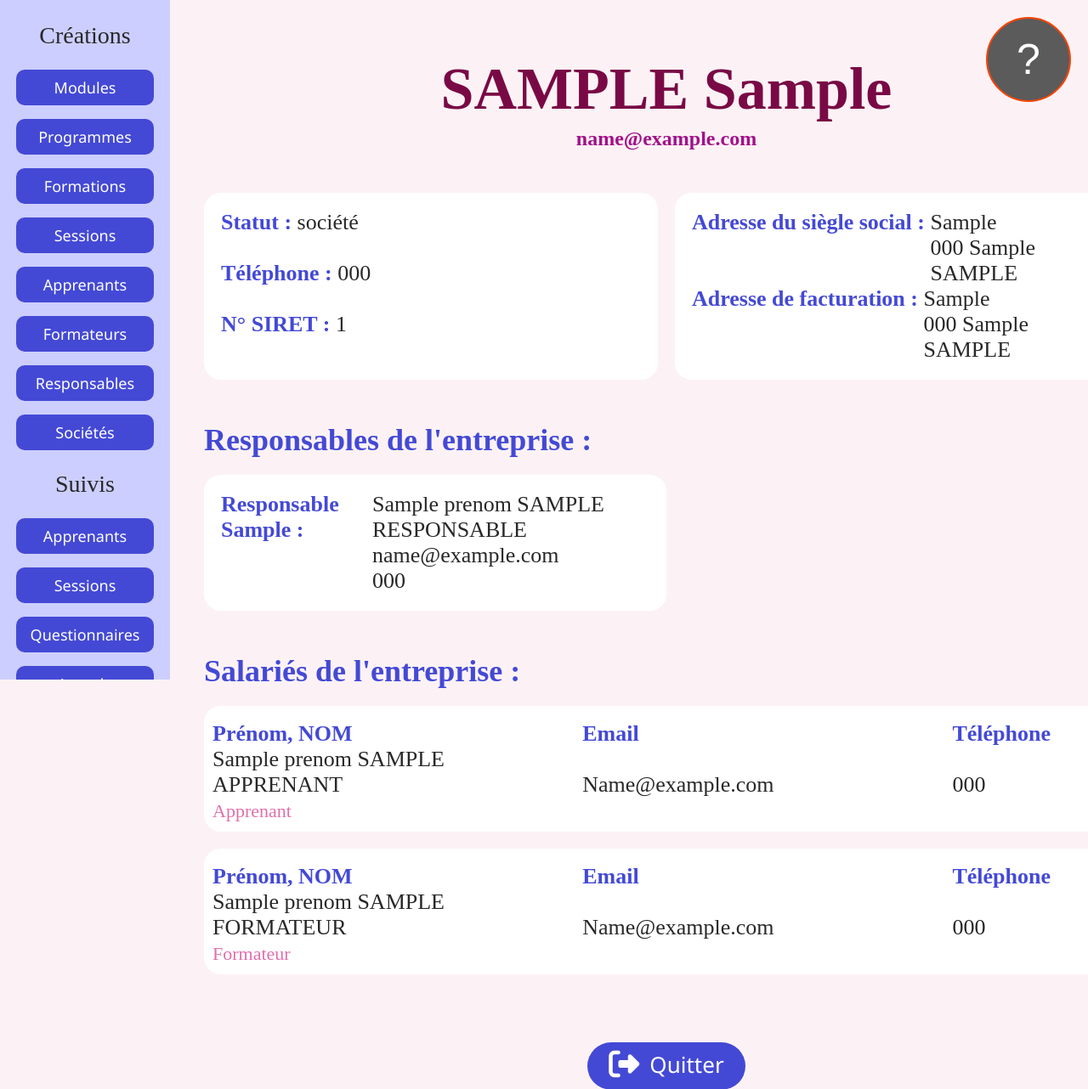
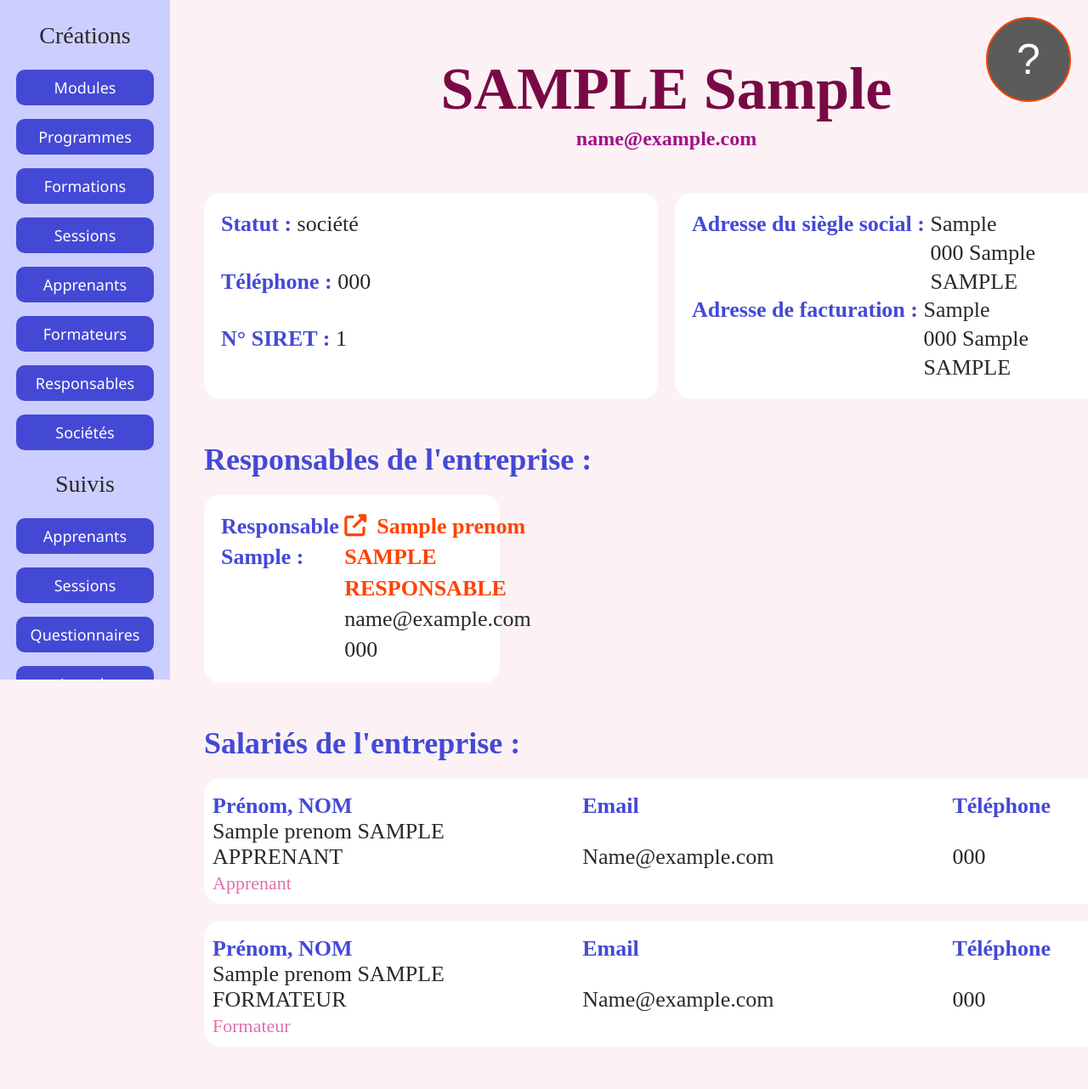
Before and after one commit to Goldorakor/SfFormagestion, a Symfony app: template templates/societe/show.html.twig in a window 1280 px wide. Shown: the top 1282 px of the page at 85% size. Run offline with Twig, Linux system fonts and the light colour scheme; the template is opened without the code that fills it: most values are stand-ins (such as "Sample title", 1, 10 or a date in 2020); some libraries are stand-ins or nearby versions.

Commit message:
les liens cliquables et les bandeaux cliquables dans les vues de détails ont été harmonisés : orange et violet respectivement (pour les 5 vues)

```diff
--- a/public/css/style.css
+++ b/public/css/style.css
@@ -362,30 +366,31 @@ VUES DE DETAILS
   border-radius: 20px;
   font-size: 26px;
   padding: 20px;
+  line-height: 1.3; /* Augmente l'espacement entre les lignes */
 }
 
 
 .details-responsables {
   display: flex;
   flex-direction: row;
+  justify-content: space-between; /* répartit uniformément avec des espaces entre */
   width: 100%;
-  justify-content: left; /* center pose des soucis */
   align-items: stretch; /* center => stretch : force les div à avoir la même hauteur */
   margin: 0px;
   gap: 20px;
-  flex-wrap: wrap; /* pour que le 3eme rectangle se place correctement en dessous aligné à gauche */
+  /* flex-wrap: wrap;  pour que le 3eme rectangle se place correctement en dessous aligné à gauche */
 }
 
 .fiche-responsable {
   display: flex; /* flex */
   flex-direction: column; /* on veut des colonnes pour empiler les champs : un seul champ ici donc pas important */
-  width: 100%;  /* 50% pose problème */
+  width: 32%;
   color: #282828;
   background-color: #ffffff; /* ffffff */
   border-radius: 20px;
   font-size: 26px;
   padding: 20px;
-  transition: background-color 0.3s;
+  line-height: 1.4; /* Augmente l'espacement entre les lignes */
 }
 
 
@@ -403,26 +408,22 @@ VUES DE DETAILS
 .fiche-module {
   display: flex; /* flex */
   flex-direction: column; /* on veut des colonnes pour empiler les champs : un seul champ ici donc pas important */
-  width: 100%;  /* 50% pose problème */
+  width: 40%;  /* 50% pose problème */
   color: #282828;
   background-color: #ffffff; /* ffffff */
   border-radius: 20px;
   font-size: 26px;
   padding: 20px;
-  transition: background-color 0.3s;
+  line-height: 1.2;
 }
 
 
 .clickable-div {
   display: block;
-  flex-direction: row;
+  /* flex-direction: row; */
   text-decoration: none; /* Enlève le soulignement du lien */
   color: inherit; /* garde la couleur du texte */
-  width: 50%;
-}
-
-.clickable-div:hover .fiche-responsable {
-  background-color: #dedfff; /* effet au survol */
+  width: 100%;
 }
 
 
--- a/templates/formation/index.html.twig
+++ b/templates/formation/index.html.twig
@@ -11,7 +11,7 @@
 
 
         <div class="position-purple">
-            {% if is_granted('ROLE_ADMIN') %}<a href="" class="btn btn-rose"><i class="fa-solid fa-folder-plus"></i>Créer une formation</a>{% endif %} {# ce bouton n'est pas actif dans le MVP #}
+            {% if is_granted('ROLE_ADMIN') %}<a href="{{ path('construction') }}" class="btn btn-rose"><i class="fa-solid fa-folder-plus"></i>Créer une formation</a>{% endif %} {# ce bouton n'est pas actif dans le MVP #}
         </div>
 
         {% if formations|length > 0 %} <!-- dans le contexte PHP classique, on utilise count() pour savoir combien d'éléments existent dans la collection, dans le contexte TWIG, on utilise le filtre length -->
--- a/templates/programme/index.html.twig
+++ b/templates/programme/index.html.twig
@@ -11,7 +11,7 @@
 
 
         <div class="position-purple">
-            {% if is_granted('ROLE_ADMIN') %}<a href="" class="btn btn-rose"><i class="fa-solid fa-folder-plus"></i>Créer un programme</a>{% endif %} {# ce bouton n'est pas actif dans le MVP #}
+            {% if is_granted('ROLE_ADMIN') %}<a href="{{ path('construction') }}" class="btn btn-rose"><i class="fa-solid fa-folder-plus"></i>Créer un programme</a>{% endif %} {# ce bouton n'est pas actif dans le MVP #}
         </div>
 
         {% if programmes|length > 0 %} <!-- dans le contexte PHP classique, on utilise count() pour savoir combien d'éléments existent dans la collection, dans le contexte TWIG, on utilise le filtre length -->
--- a/templates/societe/show.html.twig
+++ b/templates/societe/show.html.twig
@@ -83,17 +83,15 @@
 
             {% for responsabilite in societe.responsabilites %}
 
-            <a href="{{ path('show_responsable', {'id' : responsabilite.responsable.id}) }}" class="clickable-div">
                 <div class="fiche-responsable">
                     <div class="fiche-champ">
                         <span class="fiche-violet">Responsable {{ responsabilite.typeResponsable }} :</span>&nbsp;<div>
-                            {{ responsabilite.responsable.prenom|capitalize }} {{ responsabilite.responsable.nom|upper }}<br>
+                            <a href="{{ path('show_responsable', {'id' : responsabilite.responsable.id}) }}"></a><span class="fiche-orange"><i class="fa-solid fa-up-right-from-square"></i>{{ responsabilite.responsable.prenom|capitalize }} {{ responsabilite.responsable.nom|upper }}</span></a><br>
                             {{ responsabilite.responsable.email|lower }}<br>
                             {{ responsabilite.responsable.tel }}
                         </div>
                     </div>
                 </div>
-            </a>
 
             {% endfor %}
 
```
Also changed, not shown: other parts of public/css/style.css (+18 -12 lines).
